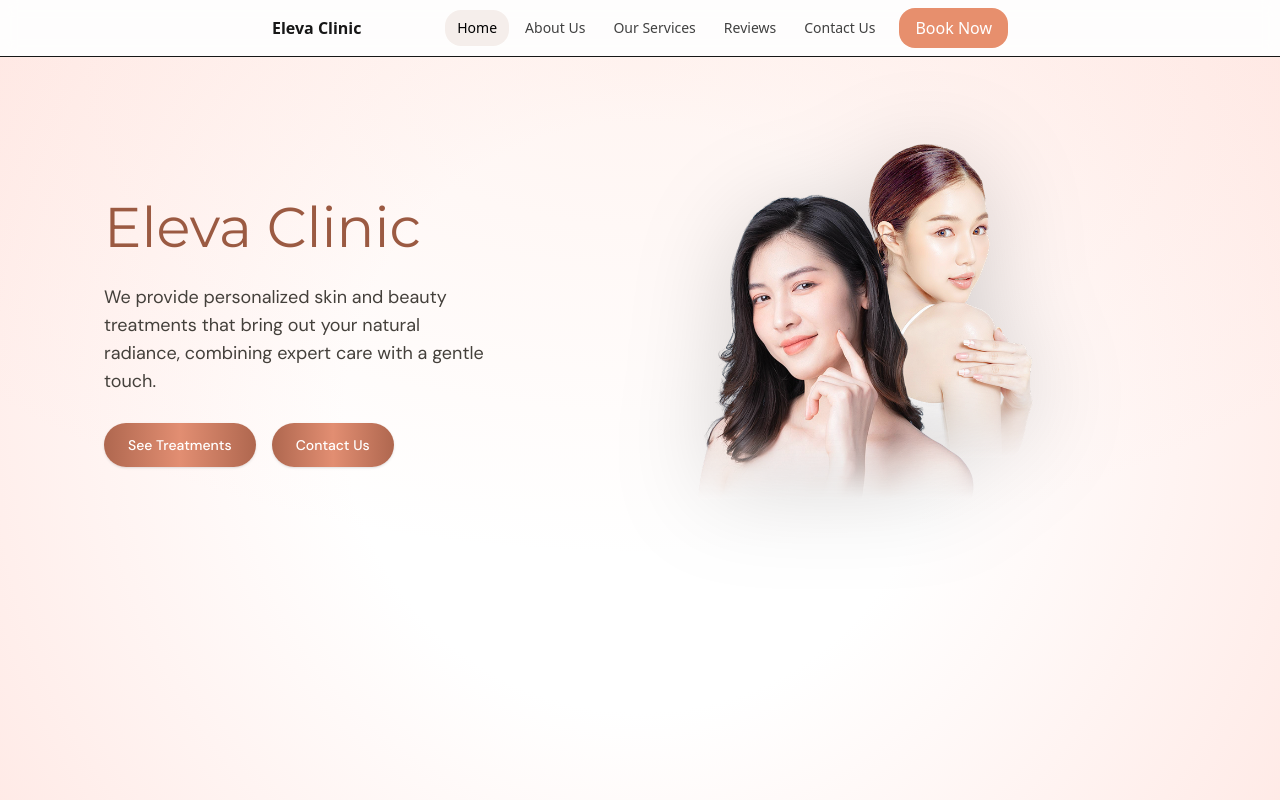
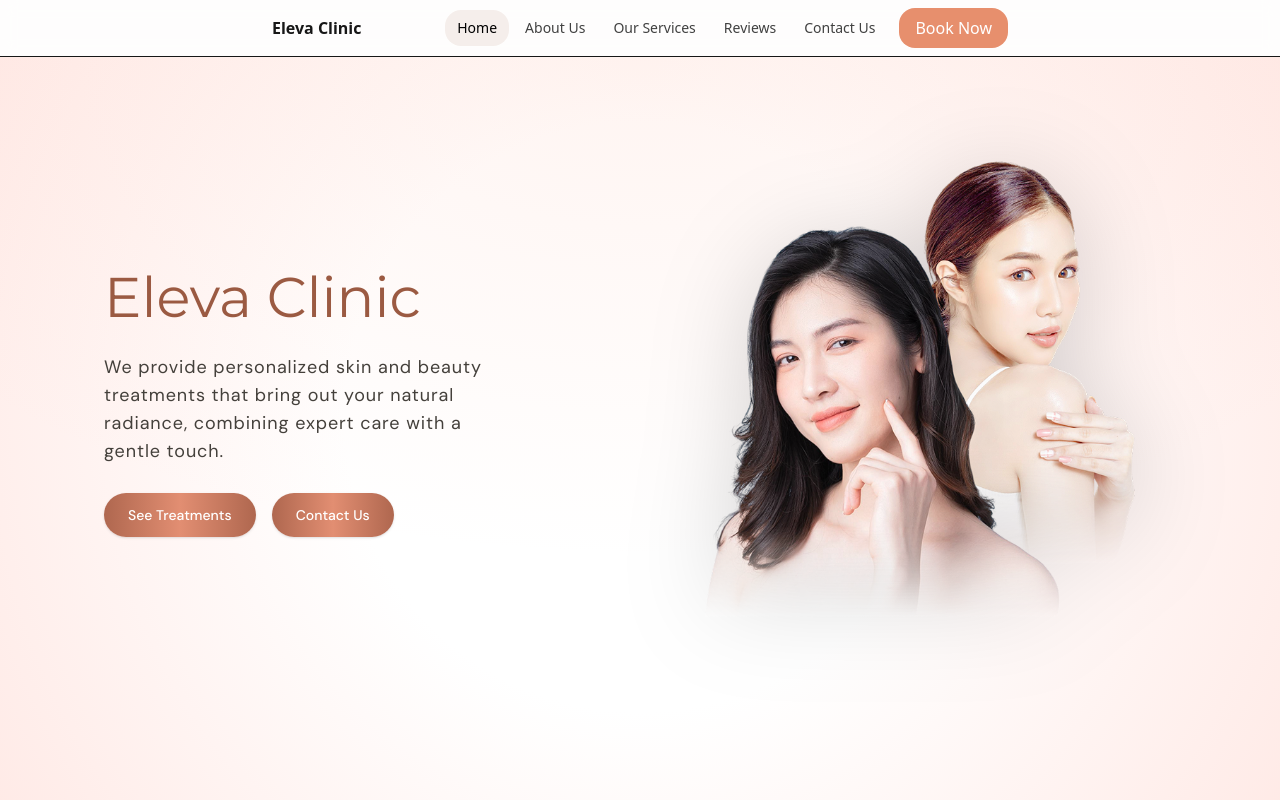
Before and after one commit to Sprouting-Tech/eleva-clinic, a Next.js app: page / in a window 1280 px wide. Shown: the top 800 px of the page. Built offline with nearby package versions, Linux system fonts and the light colour scheme.

Commit message:
feat(heroSection):added framer motion and fixed the layout to match figma design

```diff
--- a/package.json
+++ b/package.json
@@ -11,6 +11,7 @@
     "typecheck": "tsc --noEmit"
   },
   "dependencies": {
+    "framer-motion": "^12.23.12",
     "next": "15.5.0",
     "react": "19.1.0",
     "react-dom": "19.1.0",
--- a/src/components/Hero.tsx
+++ b/src/components/Hero.tsx
@@ -1,19 +1,24 @@
 import Image from "next/image";
 import Link from "next/link";
 import { DM_Sans, Montserrat } from "next/font/google";
+import {motion} from 'framer-motion';
 
 const dmSans = DM_Sans({ subsets: ["latin"], weight: ["300","400","500","700"] });
 const montserrat = Montserrat({ subsets: ["latin"], weight: ["400","700"] });
 
 export default function Hero() {
   return (
-    <section
-      className={`${dmSans.className} relative isolate w-full overflow-hidden min-h-[100svh] bg-[radial-gradient(circle_at_50%_45%,#FFFFFF_0%,#FFFFFF_38%,#FFE9E5_100%)]`}
+    <motion.section
+      initial={{ opacity: 0, y: 8 }}
+      animate={{ opacity: 1, y: 0 }}
+      transition={{ duration: 0.7, ease: "easeOut", delay: 0.12 }}
+      className={`${dmSans.className} relative isolate w-full overflow-hidden min-h-[100svh]
+                  bg-[radial-gradient(circle_at_50%_45%,#FFFFFF_0%,#FFFFFF_38%,#FFE9E5_100%)]`}
     >
       {/* Mobile: grid (stack)  •  Desktop: flex (side-by-side + vertically centered) */}
-      <div className="mx-auto grid max-w-6xl gap-8 px-5 py-6 md:flex md:items-center md:gap-14 md:px-10">
+      <div className="mx-auto grid max-w-6xl px-5 py-6 md:flex md:items-center md:gap-14 md:px-10">
         {/* IMAGE — mobile first; desktop move to the right */}
-        <div className="relative order-1 mx-auto aspect-[4/5] w-full max-w-[420px] md:order-2 md:h-[500px]">
+        <div className="relative order-1 mx-auto aspect-[4/5] w-full max-w-[420px] md:order-2 md:h-[640px] md:w-[56vw] md:max-w-none md:mr-[-8vw]">
           <Image
             src="/images/hero.png"
             alt="Two women with healthy skin representing Eleva Clinic’s gentle care"
@@ -29,7 +34,7 @@ export default function Hero() {
             Eleva Clinic
           </h1>
 
-          <p className="mt-4 text-base text-stone-700 md:mt-6 md:text-lg max-w-[32ch]">
+          <p className="mt-4 tracking-wider text-base text-stone-700 md:mt-6 md:text-lg max-w-[32ch]">
             We provide personalized skin and beauty treatments that bring out your natural
             radiance, combining expert care with a gentle touch.
           </p>
@@ -58,6 +63,6 @@ export default function Hero() {
 
 
       <div className="pointer-events-none absolute inset-0 -z-10 opacity-70 [background:radial-gradient(900px_500px_at_50%_0%,rgba(255,186,166,0.22),transparent)]" />
-    </section>
+    </motion.section>
   );
 }
```
Also changed, not shown: 1 other file (tests, documents, lock files or other folders).
